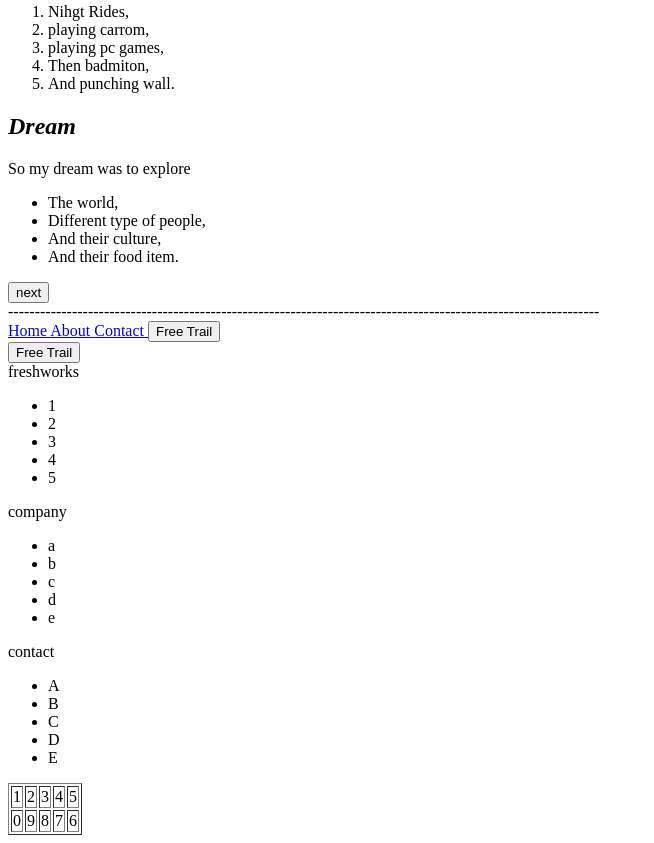
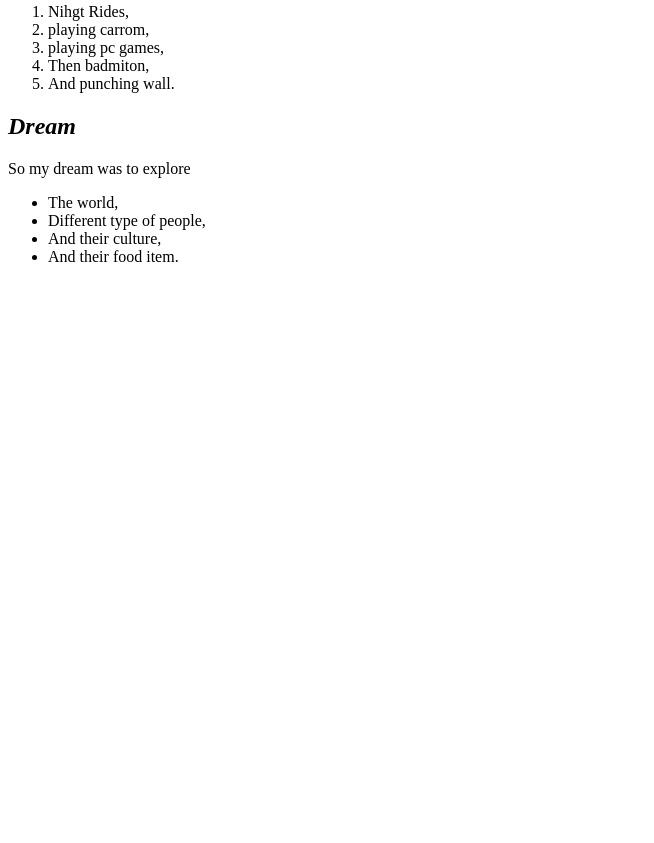
Before and after one commit to Kishore1607/Kishore-Sugumar, a plain HTML site: page index.html in a window 1280 px wide. Shown: the part 355-1198 px from the top of the page, without its empty margins (0-654 px from the left). After the commit the page ends 800 px from the top, so only its background shows below. Drawn offline with Linux system fonts and the light colour scheme.

Commit message:
removed unwanted code

```diff
--- a/index.html
+++ b/index.html
@@ -40,89 +40,5 @@ And their culture, </li> <li> And their food item.</li> </ol>
 </div>
 </main>
 
-<div>
-<span>
-<button> next </button>
-</span>
-<div>
----------------------------------------------------------------------------------------------------------------
-</div>
-
-
-<header>
-<div>
-<img src="">
-</div>
-
-<nav>
-<a href=" "> Home </a>
-<a href=" "> About </a>
-<a href=" "> Contact </a>
-<span>
-<button> Free Trail </button>
-</span>
-</nav>
-
-<span>
-<button> Free Trail </button>
-</span>
-</header
-
-<section>
-<span>
-freshworks
-<ul>
-<li>  1   </li>
-<li>  2   </li>
-<li>  3   </li>
-<li>  4   </li>
-<li>  5   </li>
-</ul>
-</span>
-
-<span>
-company
-<ul>
-<li>  a   </li>
-<li>  b   </li>
-<li>  c   </li>
-<li>  d   </li>
-<li>  e   </li>
-</ul>
-</span>
-
-<span>
-contact
-<ul>
-<li>   A  </li>
-<li>   B  </li>
-<li>   C  </li>
-<li>   D  </li>
-<li>   E  </li>
-</ul>
-</span>
-
-
-<table border="true">
-<thead>
-<tr>
-<td>1 </td>
-<td> 2</td>
-<td>3 </td>
-<td> 4</td>
-<td> 5</td>
-</tr>
-</thead>
-<tbody>
-<tr>
-<td>0</td>
-<td>9</td>
-<td>8</td>
-<td>7</td>
-<td>6</td>
-</tr>
-</tbody>
-</table>
-
 </body>
 </html>
```
